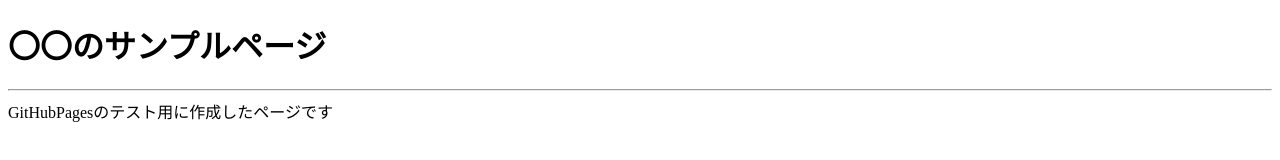
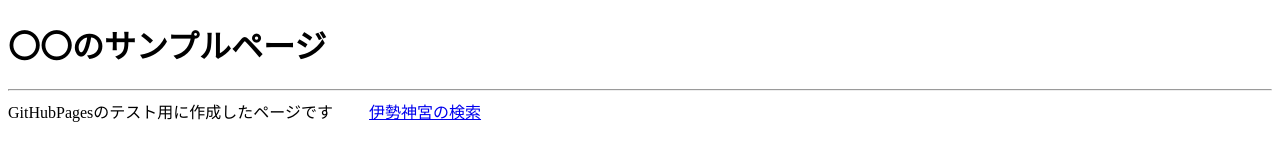
Before and after one commit to gp23a075-spec/2025SekoPages, a plain HTML site: page docs/index.html in a window 1280 px wide. Drawn offline with Linux system fonts and the light colour scheme.

Commit message:
Update index.html

```diff
--- a/docs/index.html
+++ b/docs/index.html
@@ -8,5 +8,8 @@
 	<h1>〇〇のサンプルページ</h1>
 	<hr>
 	GitHubPagesのテスト用に作成したページです
+
+　　<a href="https://gp23a075-spec.github.io/2025SekoPages/%E4%BC%8A%E5%8B%A2%E7%A5%9E%E5%AE%AE/list.html">伊勢神宮の検索</a>
+
 </body>
 </html>
```
